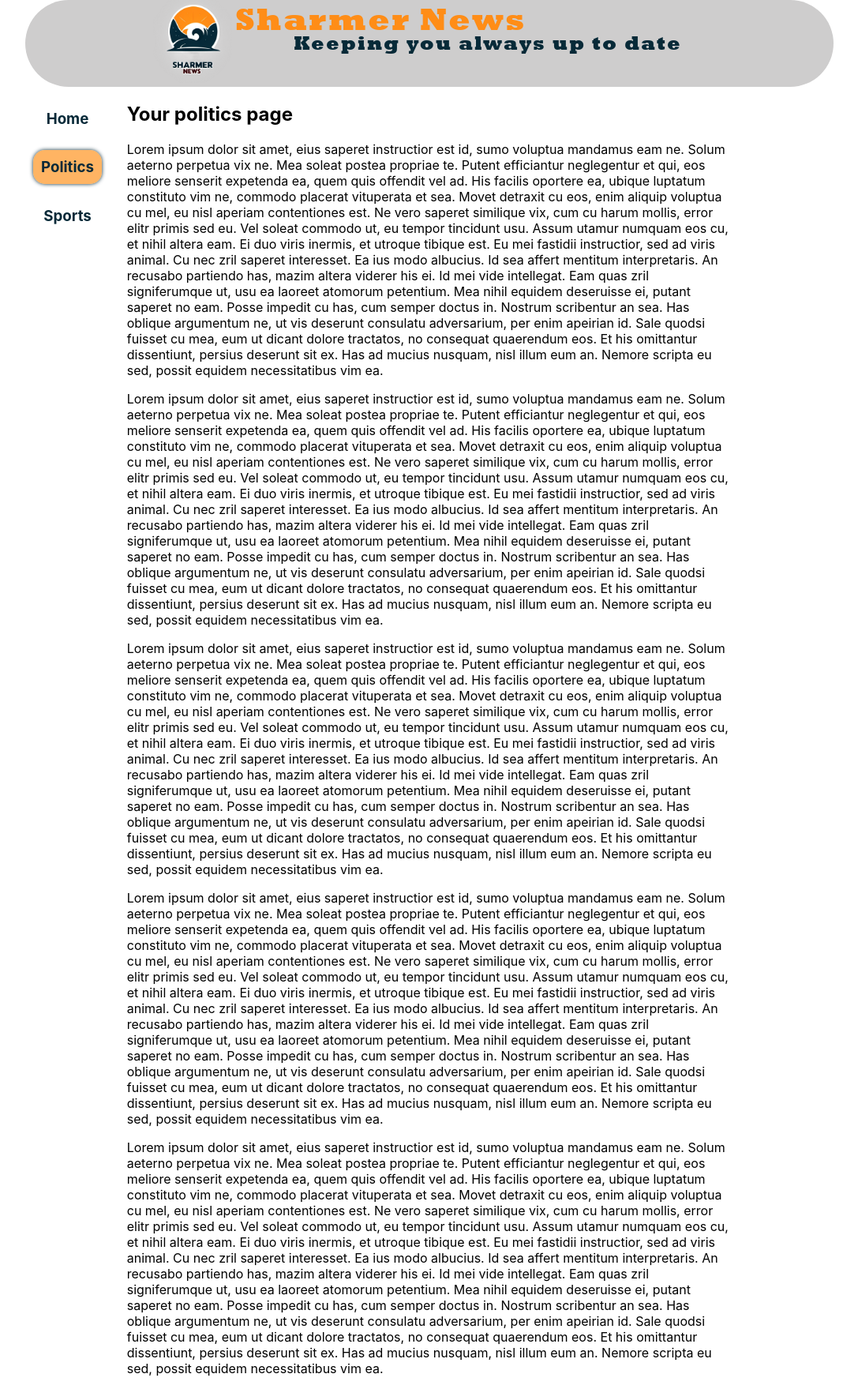
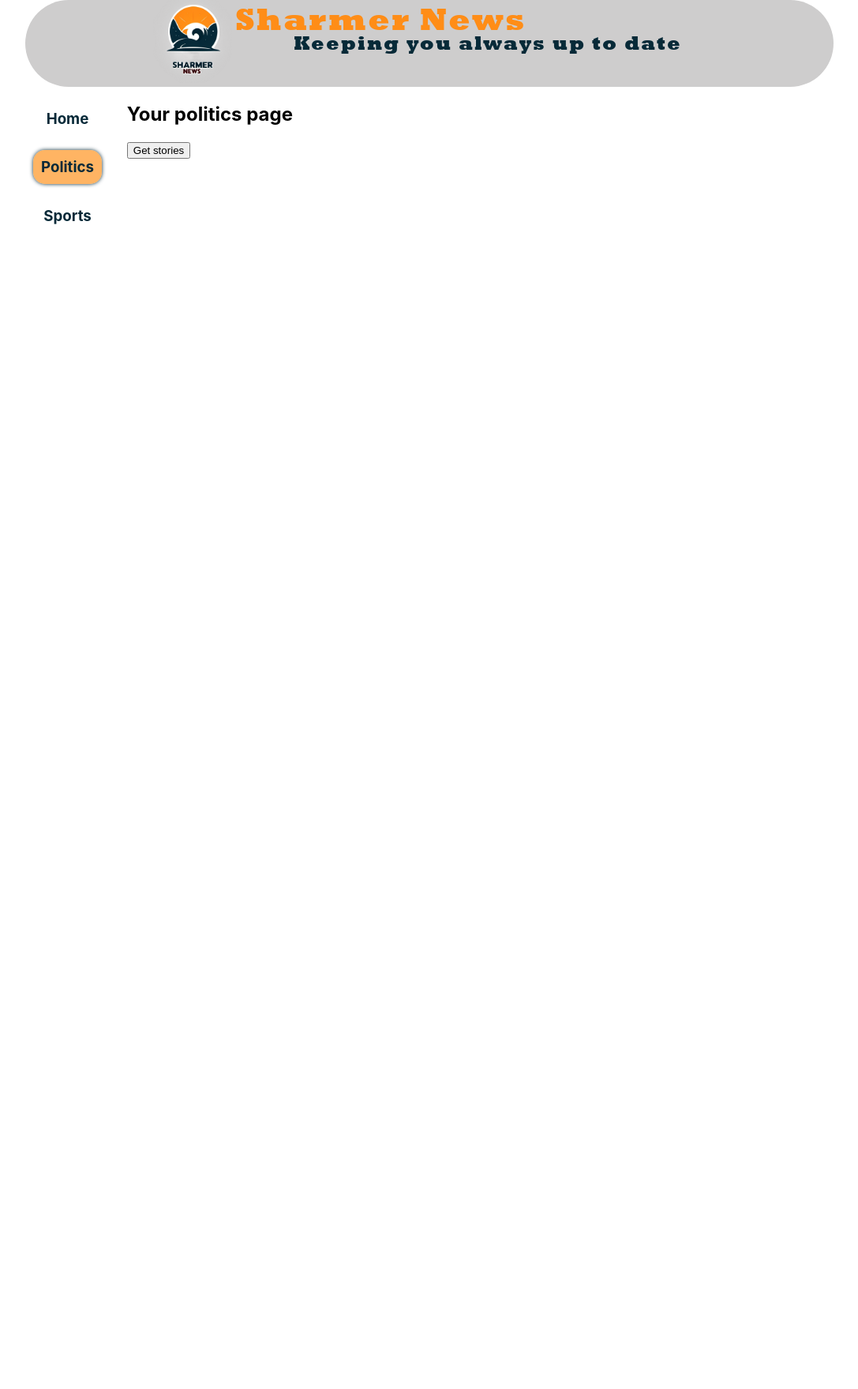
Before and after one commit to rsammer07/Sharmer-News, a React (Create React App) app: page /politics in a window 1280 px wide. Shown: the whole page at 79% size, without its empty margins (96-1183 px from the left). After the commit the page ends 800 px from the top, so only its background shows below. Built offline with nearby package versions, Linux system fonts and the light colour scheme; the HTML template or start-up script is replaced by a standard one.

Commit message:
news api added

```diff
--- a/src/App.css
+++ b/src/App.css
@@ -114,4 +114,8 @@ nav .active:hover h3 {
   .App-header {
     display: flex;
   }
+
+  .navbar {
+    padding: 0 10px 0 0;
+  }
 }
--- a/src/Home.js
+++ b/src/Home.js
@@ -3,7 +3,6 @@ import './Home.css';
 import LocalWeather from './LocalWeather'
 
 function HomeDisplay(){
-    const filler = "Lorem ipsum dolor sit amet, eius saperet instructior est id, sumo voluptua mandamus eam ne. Solum aeterno perpetua vix ne. Mea soleat postea propriae te. Putent efficiantur neglegentur et qui, eos meliore senserit expetenda ea, quem quis offendit vel ad. His facilis oportere ea, ubique luptatum constituto vim ne, commodo placerat vituperata et sea. Movet detraxit cu eos, enim aliquip voluptua cu mel, eu nisl aperiam contentiones est. Ne vero saperet similique vix, cum cu harum mollis, error elitr primis sed eu.    Vel soleat commodo ut, eu tempor tincidunt usu. Assum utamur numquam eos cu, et nihil altera eam. Ei duo viris inermis, et utroque tibique est. Eu mei fastidii instructior, sed ad viris animal.    Cu nec zril saperet interesset. Ea ius modo albucius. Id sea affert mentitum interpretaris. An recusabo partiendo has, mazim altera viderer his ei.    Id mei vide intellegat. Eam quas zril signiferumque ut, usu ea laoreet atomorum petentium. Mea nihil equidem deseruisse ei, putant saperet no eam. Posse impedit cu has, cum semper doctus in. Nostrum scribentur an sea. Has oblique argumentum ne, ut vis deserunt consulatu adversarium, per enim apeirian id.    Sale quodsi fuisset cu mea, eum ut dicant dolore tractatos, no consequat quaerendum eos. Et his omittantur dissentiunt, persius deserunt sit ex. Has ad mucius nusquam, nisl illum eum an. Nemore scripta eu sed, possit equidem necessitatibus vim ea."
     const [isClicked, setIsClicked] = useState(false)
 
     function handleToggle(){
@@ -18,6 +17,14 @@ function HomeDisplay(){
             contentDiv.style.gridColumn = "1 / 1"
          }
     }
+
+    // useEffect(() => {
+    //     fetch(gnNewsApiurl)
+    //         .then(res => res.json())
+    //         .then(res => {
+    //             setNewsOne(res.articles)
+    //         })
+    // },[])
 
     return (
         <div className='homeDisplay'>
@@ -34,10 +41,16 @@ function HomeDisplay(){
                         ></input>
                     </form>
                 </div>
-                <p>{filler}</p>
-                <p>{filler}</p>
-                <p>{filler}</p>
-                <p>{filler}</p>
+                <div className='newsDisplay'>
+                {/* {newsOne.length > 0 && newsOne.map((story) => {
+                    return(
+                    <a href={story.url}><div className='newsPreview'>
+                        <p className='title'>{story.title}</p>
+                        <p className='storyPreview'>{story.description}</p>
+                    </div></a>
+                    )
+                })} */}
+        </div>
             </div>
             <div className='aside' id="weatherAside">
                 <LocalWeather />
--- a/src/NewsStoryPreview.js
+++ b/src/NewsStoryPreview.js
@@ -1,8 +1,13 @@
 import React from "react";
 
-function NewsStoryPreview(){
+function NewsStoryPreview(story){
+
+    // console.log(story.newsOne.articles[0]);
+
     return (
-        <p>one</p>
+        <div className="newsDisplay">
+            <div className="newsPreview">{story}</div>
+        </div>
     )
 }
 
--- /dev/null
+++ b/src/Politics.css
@@ -0,0 +1,22 @@
+.newsPreview {
+    border: 2px solid black;
+    border-radius: 30px;
+    width: 200px;
+    color: black;
+    padding: 5px;
+}
+
+.title {
+    text-align: center;
+}
+
+.newsDisplay {
+    display: flex;
+    flex-direction: row;
+    flex-wrap: wrap;
+    gap: 50px;
+}
+
+.newsPreview a {
+    text-decoration: none;
+}
--- a/src/Politics.js
+++ b/src/Politics.js
@@ -1,18 +1,48 @@
-import React from 'react'
+import React, {useState, useEffect} from 'react'
+import NewsStoryPreview from "./NewsStoryPreview"
+import './Politics.css';
+
 
 function PoliticsStories(){
-    const filler = "Lorem ipsum dolor sit amet, eius saperet instructior est id, sumo voluptua mandamus eam ne. Solum aeterno perpetua vix ne. Mea soleat postea propriae te. Putent efficiantur neglegentur et qui, eos meliore senserit expetenda ea, quem quis offendit vel ad. His facilis oportere ea, ubique luptatum constituto vim ne, commodo placerat vituperata et sea. Movet detraxit cu eos, enim aliquip voluptua cu mel, eu nisl aperiam contentiones est. Ne vero saperet similique vix, cum cu harum mollis, error elitr primis sed eu.    Vel soleat commodo ut, eu tempor tincidunt usu. Assum utamur numquam eos cu, et nihil altera eam. Ei duo viris inermis, et utroque tibique est. Eu mei fastidii instructior, sed ad viris animal.    Cu nec zril saperet interesset. Ea ius modo albucius. Id sea affert mentitum interpretaris. An recusabo partiendo has, mazim altera viderer his ei.    Id mei vide intellegat. Eam quas zril signiferumque ut, usu ea laoreet atomorum petentium. Mea nihil equidem deseruisse ei, putant saperet no eam. Posse impedit cu has, cum semper doctus in. Nostrum scribentur an sea. Has oblique argumentum ne, ut vis deserunt consulatu adversarium, per enim apeirian id.    Sale quodsi fuisset cu mea, eum ut dicant dolore tractatos, no consequat quaerendum eos. Et his omittantur dissentiunt, persius deserunt sit ex. Has ad mucius nusquam, nisl illum eum an. Nemore scripta eu sed, possit equidem necessitatibus vim ea."
+    const [newsOne, setNewsOne] = useState([])
+    let gnNewsApiurl = "https://gnews.io/api/v4/top-headlines?category=general&lang=en&country=us&max=10&apikey=1bb972b054ae325408e8323dffb1fde0"
 
+    const handleClick = (e) => {
+        e.preventDefault()
+        getNews(gnNewsApiurl)
+        console.log(newsOne);
+    }
+
+    const getNews = (url) => {
+        fetch(url)
+            .then((response) => response.json())
+            .then((data) => {
+                setNewsOne(data.articles)
+            })
+    }
+
+    // useEffect(() => {
+    //     fetch(gnNewsApiurl)
+    //         .then(res => res.json())
+    //         .then(res => {
+    //             setNewsOne(res.articles)
+    //         })
+    // },[])
 
     return (
         <div>
             <h2>Your politics page</h2>
-            <p>{filler}</p>
-            <p>{filler}</p>
-            <p>{filler}</p>
-            <p>{filler}</p>
-            <p>{filler}</p>
-
+            <button onClick={handleClick}>Get stories</button>
+            <div className='newsDisplay'>
+                {newsOne.length > 0 && newsOne.map((story) => {
+                    return(
+                    <a href={story.url}><div className='newsPreview'>
+                        <p className='title'>{story.title}</p>
+                        <p className='storyPreview'>{story.description}</p>
+                    </div></a>
+                    )
+                })}
+        </div>
         </div>
     )
 }
```
Also changed, not shown: src/LocalWeather.js (line endings or trailing spaces).
